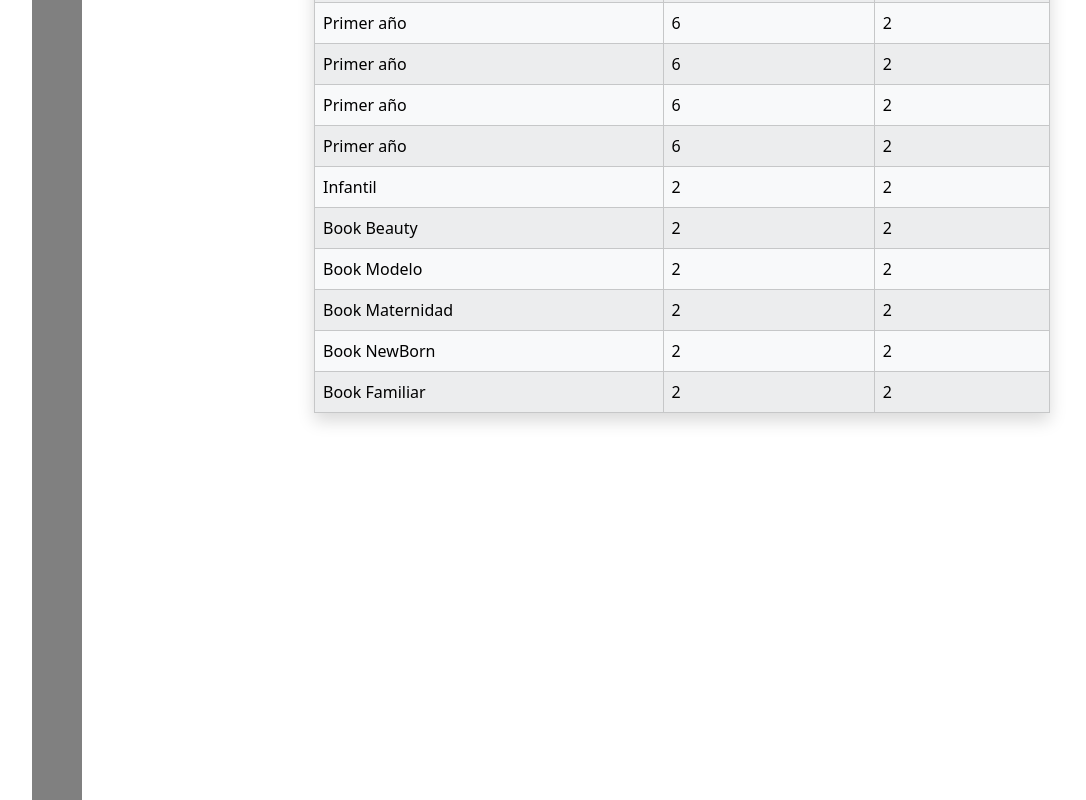
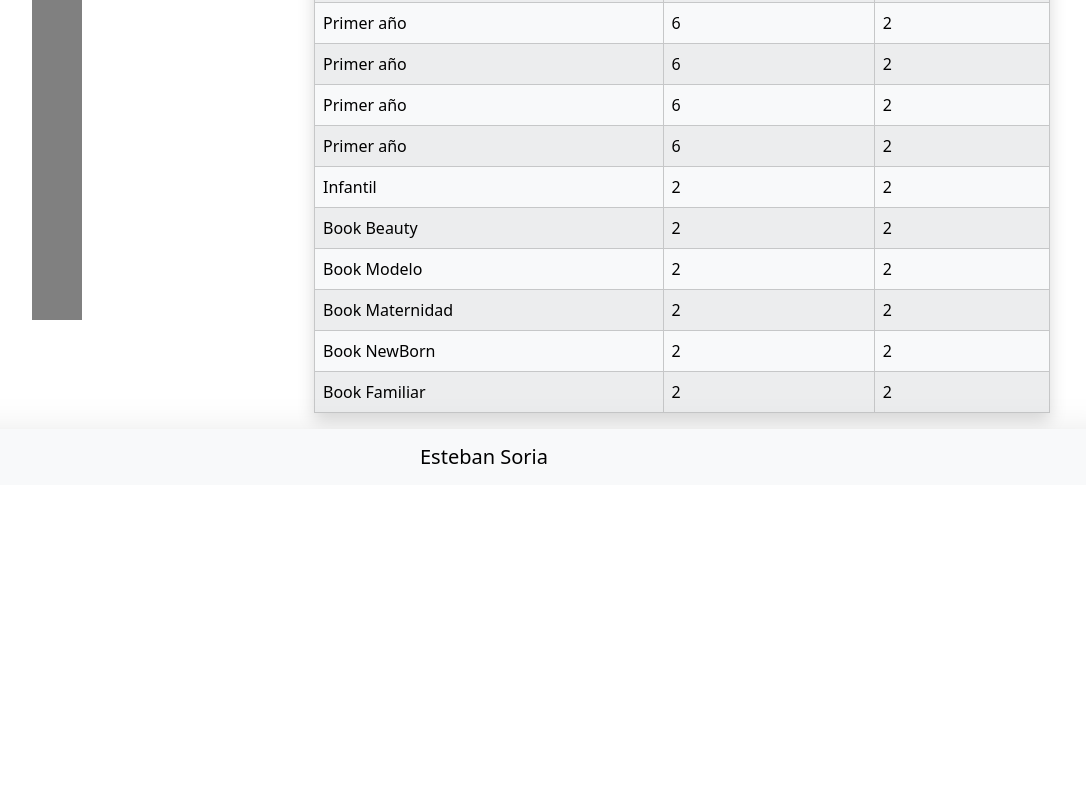
Before and after one commit to soriagorgoroso/EsWeb, a React (Vite) app: page / in a window 1280 px wide. Shown: the part 800-1600 px from the top of the page, without its empty margins (148-1234 px from the left). After the commit the page ends 1285 px from the top, so only its background shows below. Built offline with nearby package versions, Linux system fonts and the light colour scheme.

Commit message:
se agrego footer

```diff
--- a/src/App.css
+++ b/src/App.css
@@ -8,7 +8,7 @@
   top: 0;
   left: 180px;
   width: 50px;
-  height: 200%;
+  height: 140%;
   background-color: grey;
   z-index: -1;
 }
--- a/src/App.jsx
+++ b/src/App.jsx
@@ -8,6 +8,7 @@ import Service from "./Components/Service";
 import Extra from "./Components/Extra";
 
 import "./App.css";
+import Footer from "./Components/Footer";
 
 function App() {
   return (
@@ -61,6 +62,7 @@ function App() {
           </Col>
         </Row>
       </Container>
+      <Footer />
     </>
   );
 }
--- /dev/null
+++ b/src/Components/Footer.jsx
@@ -0,0 +1,14 @@
+import React from "react";
+import { Container, Nav, Navbar } from "react-bootstrap";
+
+const Footer = () => {
+  return (
+    <Navbar bg="light" data-bs-theme="light" className="shadow-lg">
+      <Container className="justify-content-center">
+        <Navbar.Brand href="#home">Esteban Soria</Navbar.Brand>
+      </Container>
+    </Navbar>
+  );
+};
+
+export default Footer;
```
Also changed, not shown: src/Components/Footer.css (added).
